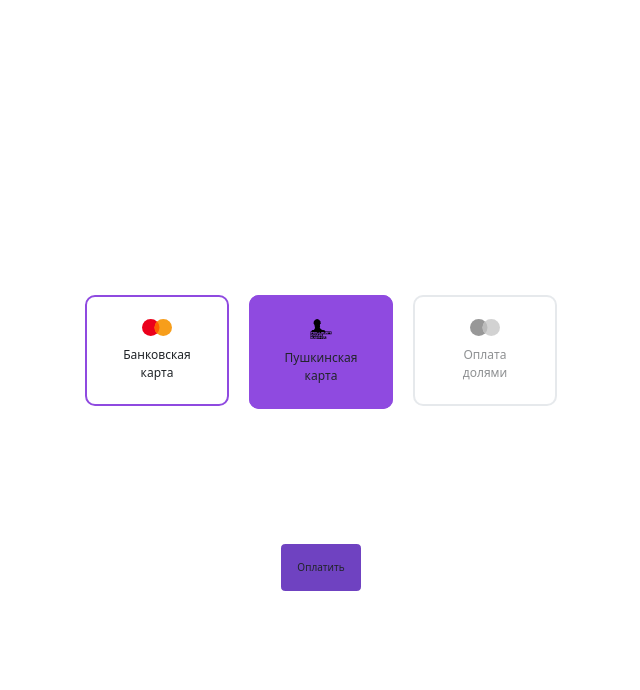
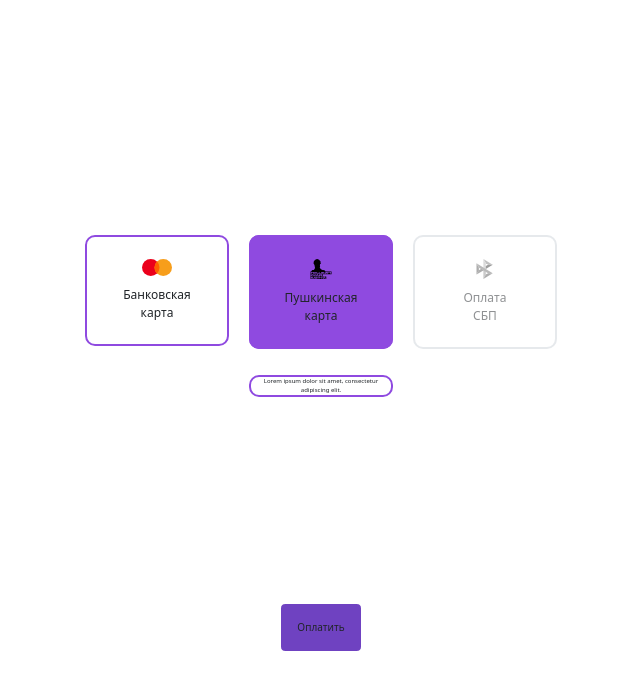
Before and after one commit to habdevs/muzei-form, a website built with Vite: page src/index.html in a window 1280 px wide. Both pictures are taken after a click on the label "Пушкинская карта". Shown: the whole page, without its empty margins (319-959 px from the left). Built offline with nearby package versions, Linux system fonts and the light colour scheme.

Commit message:
feat: changed text layout

```diff
--- a/src/index.html
+++ b/src/index.html
@@ -40,7 +40,7 @@
     <!--    </div>-->
 
     <div class="radio-cards-container">
-      <label class="form-check" for="exampleRadios1">
+      <label class="form-check" for="exampleRadios1" onclick="selectCard('1')">
         <input class="form-check-input" type="radio" name="exampleRadios1" id="exampleRadios1" value="option1">
         <span class="form-check-label">
           <img src="./images/mastercard.svg" alt="Pushkin" class="logo-card"/>
@@ -48,8 +48,11 @@
             Банковская<br/> карта
           </span>
         </span>
+        <span class="text-description">
+          Lorem ipsum dolor sit amet, consectetur adipiscing elit.
+        </span>
       </label>
-      <label class="form-check" for="exampleRadios2">
+      <label class="form-check" for="exampleRadios2" onclick="selectCard('2')">
         <input class="form-check-input" type="radio" name="exampleRadios2" id="exampleRadios2" value="option2">
         <span class="form-check-label">
           <img src="./images/pushkin-pink.svg" alt="Pushkin" class="logo-card"/>
@@ -57,14 +60,20 @@
             Пушкинская<br/>карта
           </span>
         </span>
+        <span class="text-description fs-6">
+          Lorem ipsum dolor sit amet, consectetur adipiscing elit.
+        </span>
       </label>
-      <label class="form-check" for="exampleRadios3">
+      <label class="form-check" for="exampleRadios3" onclick="selectCard('3')">
         <input class="form-check-input" type="radio" name="exampleRadios3" id="exampleRadios3" value="option3" disabled>
         <span class="form-check-label">
-          <img src="./images/mastercard.svg" alt="Pushkin" class="logo-card"/>
+          <img src="./images/sbp.svg" alt="Pushkin" class="logo-card"/>
           <span class="text">
-            Оплата<br/> долями
+            Оплата<br/> СБП
           </span>
+        </span>
+        <span class="text-description">
+          Lorem ipsum dolor sit amet, consectetur adipiscing elit.
         </span>
       </label>
     </div>
--- a/src/main.js
+++ b/src/main.js
@@ -1,19 +1,3 @@
-// window.selectRadioCard = function(cardNo) {
-//   const allRadioCards = document.querySelectorAll(".radio-card");
-//   allRadioCards.forEach((element, index) => {
-//     element.classList.remove("selected");
-//   });
-//
-//   const selectedCard = document.querySelector(".radio-card-" + cardNo);
-//   selectedCard.classList.add("selected");
-//
-//   const selectedText = document.querySelector(".text-center-" + cardNo);
-//   if (selectedText) {
-//     selectedText.classList.add("selected");
-//   }
-//   console.log('CARD', selectedCard);
-// };
-
 document.addEventListener('DOMContentLoaded', function() {
   let formCheckInputs = document.querySelectorAll('.form-check-input');
 
@@ -28,3 +12,18 @@ document.addEventListener('DOMContentLoaded', function() {
     });
   });
 });
+
+window.selectCard = function(cardNo) {
+  const selectedInput = document.querySelector(`#exampleRadios${cardNo}`);
+  if (selectedInput && selectedInput.disabled) {
+    return;
+  }
+
+  const allDescriptions = document.querySelectorAll('.text-description');
+  allDescriptions.forEach((description) => {
+    description.classList.remove('selected');
+  });
+
+  const selectedDescription = document.querySelector(`#exampleRadios${cardNo}`).closest('.form-check').querySelector('.text-description');
+  selectedDescription.classList.add('selected');
+};
--- a/src/scss/styles.scss
+++ b/src/scss/styles.scss
@@ -27,7 +27,7 @@ body {
   display: flex;
   justify-content: center;
   gap: 2rem;
-  margin-bottom: 6rem;
+  margin-bottom: 12rem;
 }
 @media (max-width: 767px) {
   .radio-cards-container {
@@ -147,7 +147,22 @@ body {
   display: flex;
   text-align: center;
 }
+.text-description {
+  white-space: normal;
+  text-align: center;
+  position: absolute;
+  top: 140px;
+  font-size: $font-size-sm !important;
+  border-radius: 10px;
+  border: 2px solid #8f4ae0;
+}
+.form-check .text-description {
+  display: none;
+}
 
+.form-check .text-description.selected {
+  display: flex;
+}
 
 
 //
```
Also changed, not shown: src/scss/_variables.scss (+4 -11 lines).
